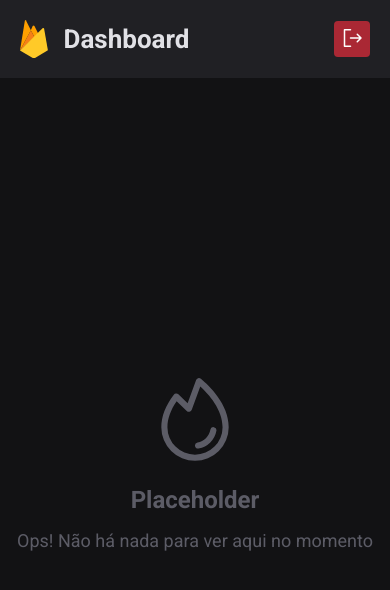
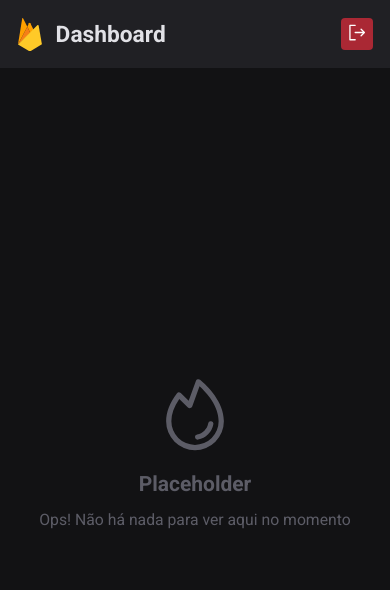
Before and after one commit to edusmpaio/firebase-auth, a React (Vite) app: page / in a window 390 px wide. Shown: the top 590 px of the page. Built offline with nearby package versions, Linux system fonts and the light colour scheme; no server answers; sample sign-in values are in the browser's storage.

Commit message:
add responsivity

```diff
--- a/src/components/Header/styles.ts
+++ b/src/components/Header/styles.ts
@@ -5,7 +5,7 @@ export const HeaderContainer = styled.header`
   margin-bottom: 2.625rem;
 
   img {
-    height: 64px;
+    height: 4rem;
   }
 
   h2 {
--- a/src/pages/Home/components/SignOutModal/styles.ts
+++ b/src/pages/Home/components/SignOutModal/styles.ts
@@ -57,7 +57,7 @@ export const Content = styled(AlertDialog.Content)`
     gap: 1rem;
 
     @media (max-width: 556px) {
-      flex-direction: column;
+      flex-direction: column-reverse;
     }
   }
 `
--- a/src/pages/Home/index.tsx
+++ b/src/pages/Home/index.tsx
@@ -25,7 +25,7 @@ export function Home() {
           <AlertDialog.Root>
             <AlertDialog.Trigger asChild>
               <SignOutButton>
-                <SignOut size={24} fill="#fff" />
+                <SignOut fill="#fff" />
               </SignOutButton>
             </AlertDialog.Trigger>
 
@@ -36,7 +36,7 @@ export function Home() {
 
       <MainContainer>
         <div>
-          <Fire size={98} />
+          <Fire />
           <strong>Placeholder</strong>
           <p>Ops! Não há nada para ver aqui no momento</p>
         </div>
--- a/src/pages/Home/styles.ts
+++ b/src/pages/Home/styles.ts
@@ -38,6 +38,10 @@ export const SignOutButton = styled.button`
   cursor: pointer;
   transition: background-color 0.2s;
 
+  svg {
+    font-size: 1.5rem;
+  }
+
   &:hover {
     background: ${(props) => props.theme['red-800']};
   }
@@ -50,6 +54,7 @@ export const MainContainer = styled.main`
   justify-content: center;
 
   div {
+    padding: 1.25rem;
     display: flex;
     flex-direction: column;
     align-items: center;
@@ -57,6 +62,10 @@ export const MainContainer = styled.main`
     gap: 1rem;
     color: ${(props) => props.theme['gray-400']};
     opacity: 0.7;
+
+    svg {
+      font-size: 6rem;
+    }
 
     strong {
       font-size: 1.5rem;
--- a/src/pages/SignIn/index.tsx
+++ b/src/pages/SignIn/index.tsx
@@ -83,6 +83,7 @@ export function SignIn() {
             placeholder="Digite sua senha"
             register={register}
             registerName="password"
+            autoComplete="on"
           />
           {errors.password && <small>{errors.password?.message}</small>}
         </div>
--- a/src/pages/SignIn/styles.ts
+++ b/src/pages/SignIn/styles.ts
@@ -9,7 +9,8 @@ export const SignInContainer = styled.div`
 `
 
 export const Form = styled.form`
-  max-width: 366px;
+  max-width: 25.375rem; // 406px
+  padding: 0 1.25rem;
   width: 100%;
 
   display: flex;
--- a/src/pages/SignUp/index.tsx
+++ b/src/pages/SignUp/index.tsx
@@ -91,6 +91,7 @@ export function SignUp() {
             placeholder="Digite sua senha"
             register={register}
             registerName="password"
+            autoComplete="on"
           />
           {errors.password && <small>{errors.password?.message}</small>}
         </div>
@@ -104,6 +105,7 @@ export function SignUp() {
             placeholder="Confirme sua senha"
             register={register}
             registerName="confirmPassword"
+            autoComplete="on"
           />
           {errors.confirmPassword && (
             <small>{errors.confirmPassword?.message}</small>
--- a/src/pages/SignUp/styles.ts
+++ b/src/pages/SignUp/styles.ts
@@ -10,8 +10,9 @@ export const SignUpContainer = styled.div`
 `
 
 export const Form = styled.form`
-  max-width: 400px;
+  max-width: 25.375rem; // 406px
   width: 100%;
+  padding: 0 1.25rem;
 
   display: flex;
   flex-direction: column;
--- a/src/styles/global.ts
+++ b/src/styles/global.ts
@@ -20,4 +20,10 @@ export const GlobalStyle = createGlobalStyle`
   body, input, button {
     font-family: 'Roboto', sans-serif;
   }
+
+  @media (max-width: 400px) {
+    html {
+      font-size: 87.5%;
+    }
+  }
 `
```
